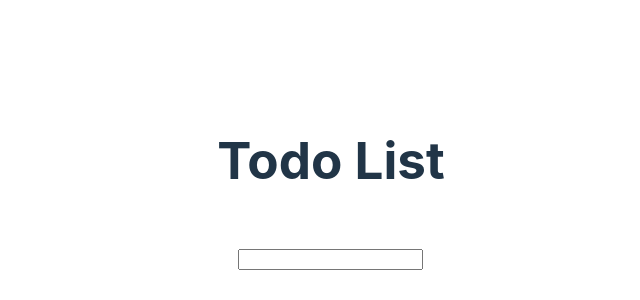
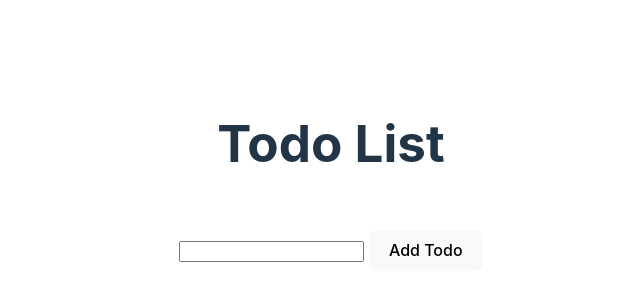
Before and after one commit to ACavalletto/todo.svelte, a Svelte app in the folder todo-svelte/: page / in a window 1280 px wide. Shown: the part 216-516 px from the top of the page, without its empty margins (309-949 px from the left). Built offline with nearby package versions, Linux system fonts and the light colour scheme.

Commit message:
got basic layout

```diff
--- a/todo-svelte/src/App.svelte
+++ b/todo-svelte/src/App.svelte
@@ -1,11 +1,22 @@
 <script>
-
+  let todoItems = []
+  let todoInput = ''
+  function handleClick(todoInput){
+    todoItems.push(todoInput)
+  }
 </script>
 
 <main>
-  <h1>Todo List</h1><br>
-  <input type='text' id='todoInput' name='todoInput'/>
-
+  <div>
+    <h1>Todo List</h1><br>
+    <input  bind:value= {todoInput}>
+    <button  on:click={handleClick}>Add Todo</button>
+    <ul>
+      {#each todoItems as item}
+        <li><input type='checkbox'> &nbsp {item}</li>
+      {/each}
+    </ul>
+  </div>
 </main>
 
 <style>
```
